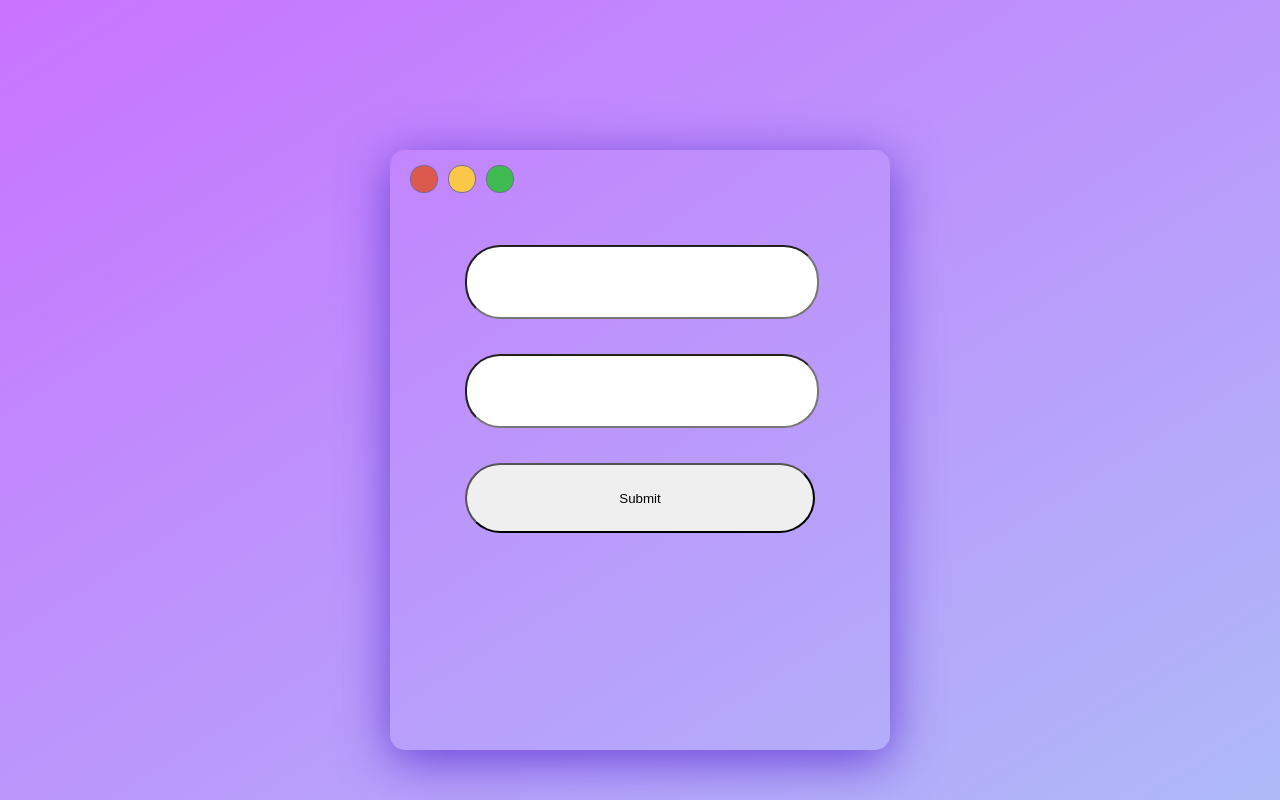
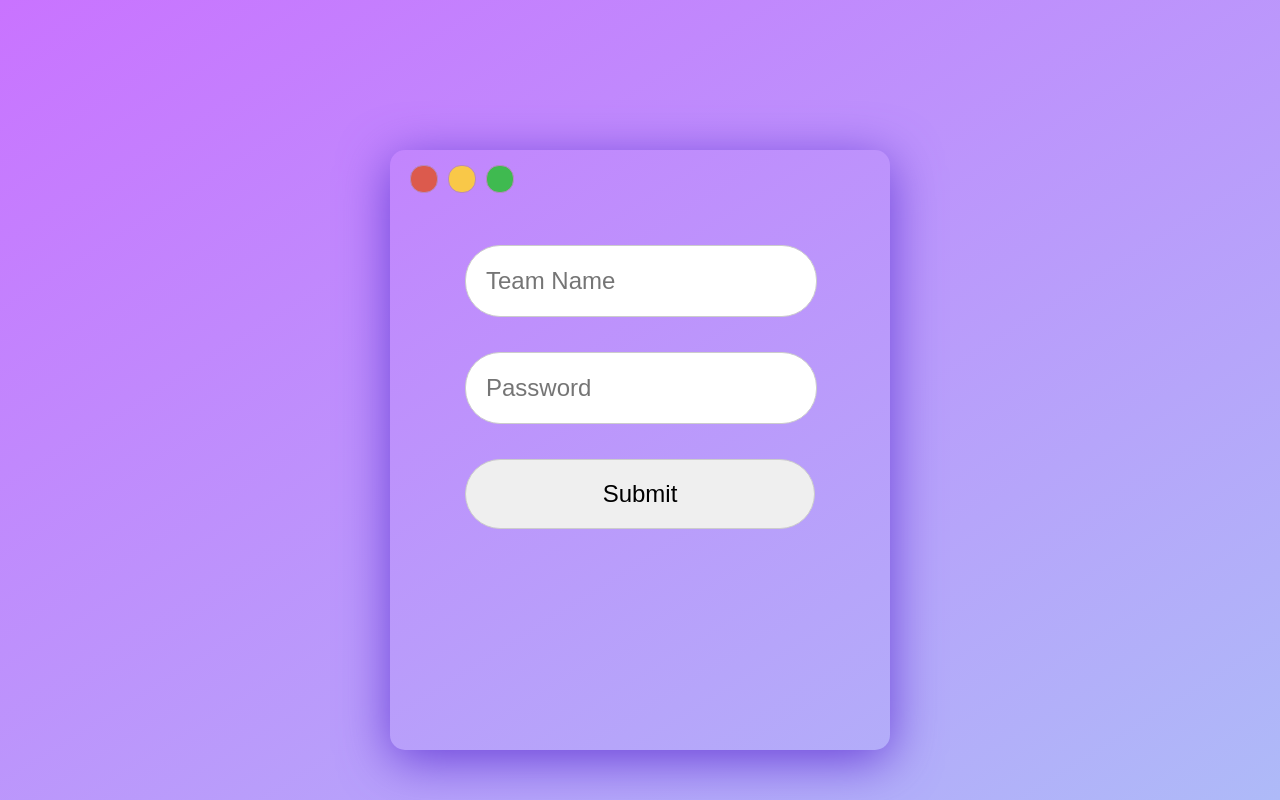
Before and after one commit to Endcat/ciscn-ctfplatform, a Vue app: page / in a window 1280 px wide. Built offline with nearby package versions, Linux system fonts and the light colour scheme.

Commit message:
loginbox update

```diff
--- a/src/components/loginBox.vue
+++ b/src/components/loginBox.vue
@@ -10,8 +10,8 @@
         <div class="content">
             <form action="xxx" id="login-form">
                 <label>
-                    <input type="text" name="team-name"><br>
-                    <input type="text" name="team-passwd">
+                    <input type="text" v-model="teamName" name="team-name" placeholder="Team Name"><br>
+                    <input type="text" v-model="teamPasswd" name="team-passwd" @keyup="starredPasswd" placeholder="Password">
                 </label><br>
                 <input class="submit-btn" type="submit" value="Submit">
             </form>
@@ -26,6 +26,8 @@
         props: {
             baseWidth: String,
             baseHeight: String,
+            teamName: String,
+            teamPasswd: String,
         },
         data: function () {
             return {
@@ -34,8 +36,14 @@
                     height: this.baseHeight + 'px',
                 }
             }
+        },
+        methods: {
+            starredPasswd() {
+                this.teamPasswd = '*'.repeat(this.teamPasswd.length)
+            }
         }
     }
+
 </script>
 
 <style scoped>
@@ -61,7 +69,7 @@
         width: 26px;
         height: 26px;
         border-radius: 13px;
-        border: 1px solid rgb(118, 107, 155);
+        border: 1px solid rgb(183, 136, 193);
         margin-left: 10px;
         margin-top: 15px;
     }
@@ -94,20 +102,28 @@
         position: relative;
         margin: 0 15% 0 15%;
     }
-    label input {
+    input {
         position: relative;
         margin-top: 10%;
         height: 70px;
         border-radius: 35px;
         width: 100%;
+        outline-style: none;
+        border: 1px solid #ccc;
+        font-size: 24px;
+        font-family: "Microsoft JhengHei",sans-serif;
+        text-indent: 20px;
 
     }
-    .submit-btn {
-        position: relative;
-        margin-top: 10%;
-        height: 70px;
-        border-radius: 35px;
-        width: 100%;
+    .submit-btn{
+        text-indent: 0px;
+        transition: all 0.2s linear;
+    }
+    .submit-btn:hover {
+        background: linear-gradient(to bottom right, rgb(201, 115, 255), rgb(174, 186, 248));
+        color: white;
+        border: none;
+
     }
     .footer {
         width: 100%;
```
